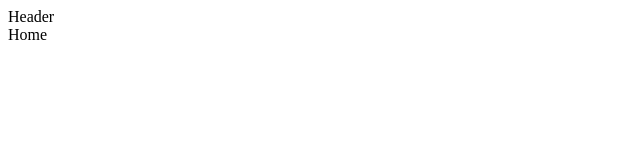
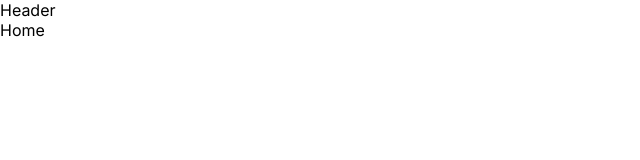
Before and after one commit to OleksiiMazurenko984/travel-trucks, a Next.js app: page / in a window 1280 px wide. Shown: the top 160 px of the page, without its empty margins (0-640 px from the left). Built offline with nearby package versions, Linux system fonts and the light colour scheme.

Commit message:
Import inter font and apply it to project

```diff
--- a/app/globals.css
+++ b/app/globals.css
@@ -0,0 +1,8 @@
+body {
+  font-family: var(--font-inter), sans-serif;
+  display: flex;
+  flex-direction: column;
+  min-height: 100vh;
+  margin: 0;
+  background-color: #fff;
+}
--- a/app/layout.tsx
+++ b/app/layout.tsx
@@ -1,6 +1,14 @@
 import './globals.css';
 import Header from '@/components/Header/Header';
 import TanStackProvider from '@/components/TanStackProvider/TanStackProvider';
+import { Inter } from 'next/font/google';
+
+const inter = Inter({
+  subsets: ['latin'],
+  weight: ['400', '500', '600'],
+  variable: '--font-inter',
+  display: 'swap',
+});
 
 export default function RootLayout({
   children,
@@ -10,7 +18,7 @@ export default function RootLayout({
   return (
     <html lang="en">
       <TanStackProvider>
-        <body>
+        <body className={inter.variable}>
           <Header />
           <main>{children}</main>
         </body>{' '}
```
